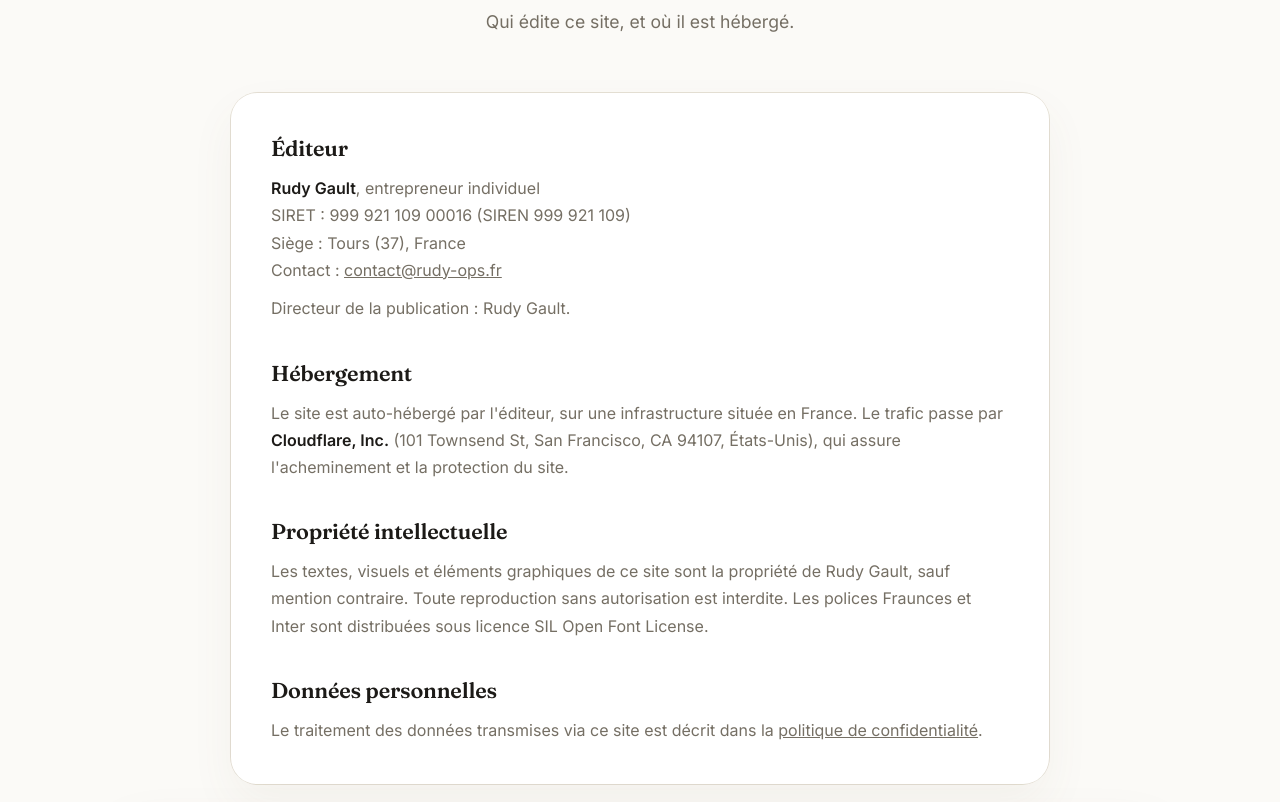
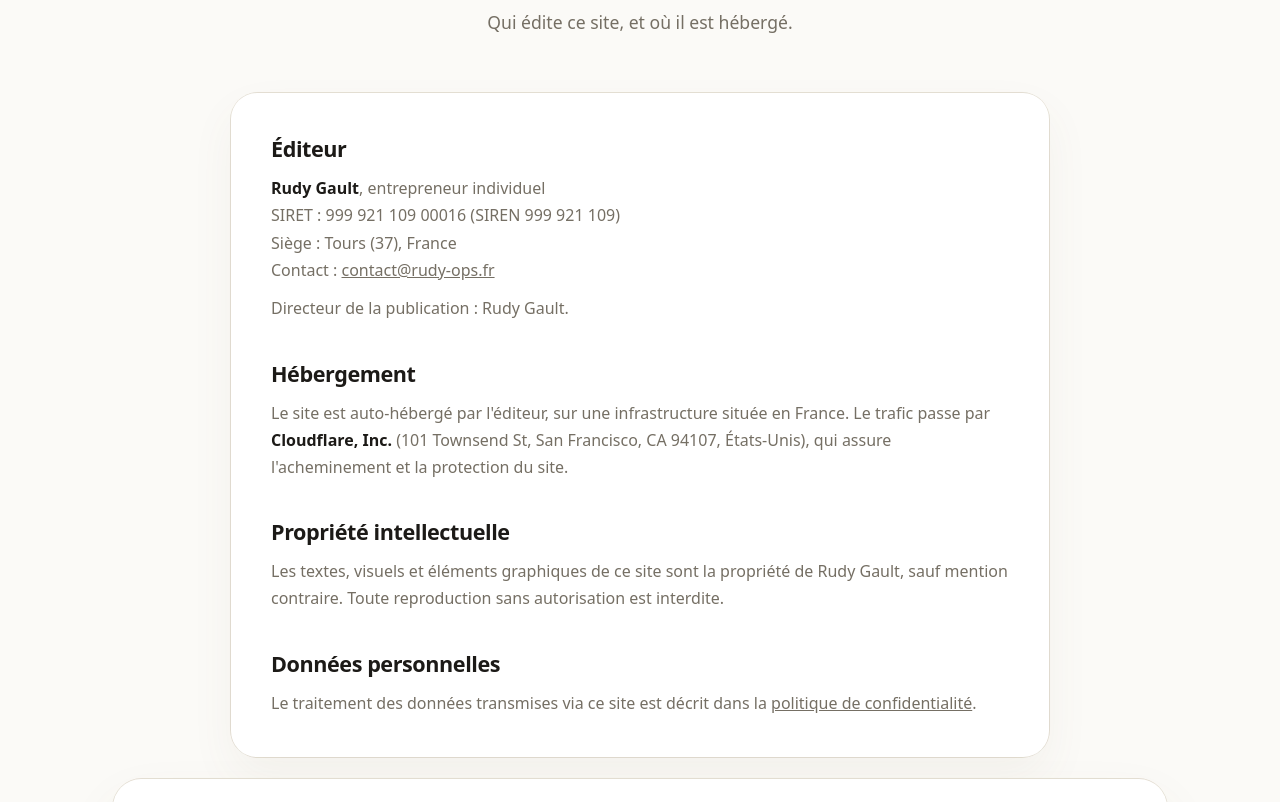
Before and after one commit to ECG-Rudy-Glt/rudy-ops, an Astro site: page /mentions-legales in a window 1280 px wide. Shown: the part 334-1136 px from the top of the page. Built offline with nearby package versions, Linux system fonts and the light colour scheme; Astro itself is replaced by a stand-in of ours.

Commit message:
design: police système standard à la place de Fraunces/Inter
Co-Authored-By: Claude Opus 5.5 <noreply@anthropic.com>

```diff
--- a/package.json
+++ b/package.json
@@ -14,8 +14,6 @@
   "dependencies": {
     "@astrojs/react": "^6.0.1",
     "@astrojs/sitemap": "^3.7.3",
-    "@fontsource-variable/fraunces": "^5.3.0",
-    "@fontsource-variable/inter": "^5.3.0",
     "@tailwindcss/vite": "^4.3.2",
     "@types/react": "^19.2.17",
     "@types/react-dom": "^19.2.3",
--- a/src/layouts/Layout.astro
+++ b/src/layouts/Layout.astro
@@ -1,6 +1,4 @@
 ---
-import "@fontsource-variable/fraunces/opsz.css";
-import "@fontsource-variable/inter";
 import "../styles/global.css";
 import Nav from "../components/Nav";
 import Footer from "../components/Footer";
--- a/src/pages/confidentialite.astro
+++ b/src/pages/confidentialite.astro
@@ -71,7 +71,7 @@ import Breadcrumb from "../components/Breadcrumb";
             Ce site ne dépose aucun cookie publicitaire ou de mesure d'audience, c'est pourquoi aucun bandeau de
             consentement n'est affiché. Seul votre choix de thème clair ou sombre est enregistré dans votre
             navigateur (stockage local), pour vous éviter de le refaire à chaque page. Cette information ne quitte
-            pas votre appareil. Les polices sont hébergées sur le site lui-même : aucun appel à Google Fonts.
+            pas votre appareil. Le site utilise les polices de votre appareil : aucun appel à un service de polices externe.
           </p>
           <p>
             Cloudflare peut déposer un cookie technique de sécurité (anti-robots), strictement nécessaire et exempté
--- a/src/pages/mentions-legales.astro
+++ b/src/pages/mentions-legales.astro
@@ -35,8 +35,7 @@ const ADDRESS = "Tours (37), France";
           <h2>Propriété intellectuelle</h2>
           <p>
             Les textes, visuels et éléments graphiques de ce site sont la propriété de Rudy Gault, sauf mention
-            contraire. Toute reproduction sans autorisation est interdite. Les polices Fraunces et Inter sont
-            distribuées sous licence SIL Open Font License.
+            contraire. Toute reproduction sans autorisation est interdite.
           </p>
 
           <h2>Données personnelles</h2>
--- a/src/styles/global.css
+++ b/src/styles/global.css
@@ -60,15 +60,13 @@
     margin: 0;
     background: var(--bg);
     color: var(--ink);
-    font-family: "Inter Variable", "Inter", "Segoe UI", system-ui, sans-serif;
+    font-family: system-ui, -apple-system, "Segoe UI", Roboto, "Helvetica Neue", Arial, sans-serif;
     -webkit-font-smoothing: antialiased;
   }
 
   h1, h2, h3 {
-    font-family: "Fraunces Variable", "Fraunces", Georgia, "Times New Roman", serif;
     font-weight: 600;
-    font-optical-sizing: auto;
-    letter-spacing: -0.01em;
+      letter-spacing: -0.02em;
     text-wrap: balance;
     color: var(--ink);
   }
```
Also changed, not shown: 1 other file.
